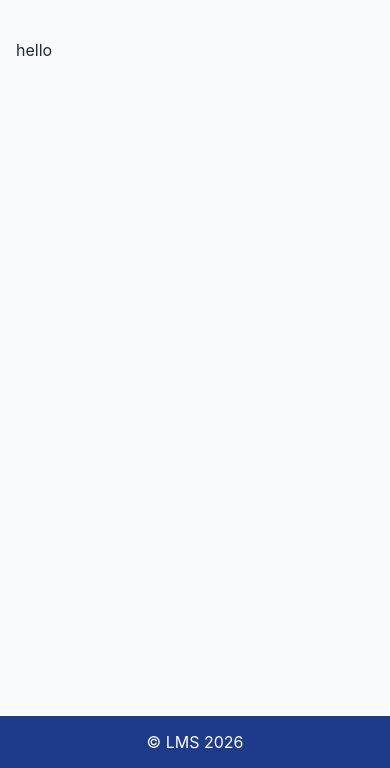
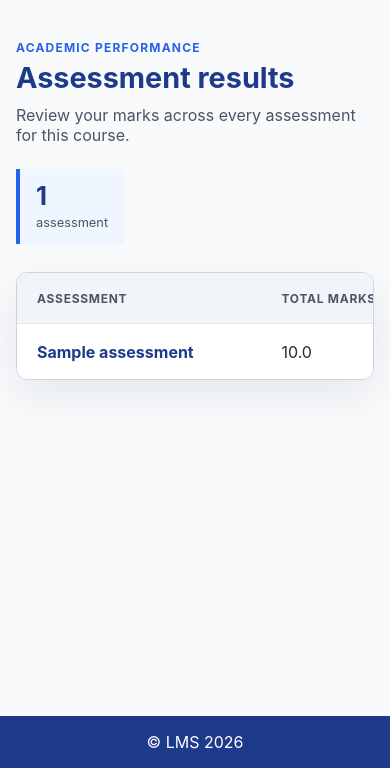
Before and after one commit to msameert/test, a Flask app: page /result/1 in a window 390 px wide. Shown: the part 76-844 px from the top of the page. Run offline with Flask 3, Linux system fonts and the light colour scheme; the visitor is signed in with stand-in values (Sample User, id 1); tables that the repository leaves empty hold one stand-in row (values such as "Sample post").

Commit message:
feat(student-results): implement course assessment results view
1. Conventional Commit title:
   feat(student-results): implement course assessment results view

2. Explain:
   - what problem this change fixes
   - The student result route previously loaded only a course object and the result template contained placeholder content, so students could not view assessment totals or their obtained marks.
   - why the change was necessary
   - Students need a course-specific results view that combines assessments with the marks belonging to the authenticated student.
   - important implementation details
   - The route validates the requested course, retrieves its assessments in ID order, and builds a marks_by_assessment mapping from the authenticated student's Studentmark records. The template renders released marks and a pending state for assessments without marks.

3. Organize implementation changes by area:
   Backend:
   - app.py — updated student_result() to identify the logged-in student, validate the requested course, query course assessments, build marks_by_assessment from the student's marks, and pass the result data to the template.
   - backend/api/restapi.py — adds a trailing newline after the existing marks submission endpoint; no endpoint behavior changed.

   Frontend:
   - templates/studentresult.html — replaced the placeholder with an assessment results page showing assessment titles, total marks, obtained marks, assessment count, and empty/pending states.
   - static/css/style.css — added responsive styling for the results page heading, summary count, results table, mark states, empty state, and mobile layout.

   Database:
   - No schema or migration changes were included in this staged diff. The route reads existing Course, Assessment, and Studentmark records.

4. Regression tests:
   - No automated test files were included in the staged diff.
   - Relevant manual checks are to open a student's course result page, verify assessments appear in ID order, confirm the logged-in student's marks are shown against the correct assessment, and confirm pending and no-assessment states render correctly.
   - Test results: not run in this repository for this change.

```diff
--- a/app.py
+++ b/app.py
@@ -211,9 +211,24 @@ def assessment_details(assessment_id):
 @app.route("/result/<int:course_id>")
 def student_result(course_id):
 
-    course = Course.query.get(course_id)
+    student = Student.query.filter_by(user_id=session["user_id"]).first()
 
-    return render_template("studentresult.html", course=course)
+    course = Course.query.filter_by(id=course_id).first()
+    if not course:
+        return "Course not found", 404
+
+    assessments = Assessment.query.filter_by(course_id=course_id).order_by(Assessment.id).all()
+    marks_by_assessment = {
+        mark.assessment_id: mark
+        for mark in Studentmark.query.filter_by(student_id=student.id).all()
+    }
+
+
+    return render_template(
+        "studentresult.html",
+        assessments=assessments,
+        marks_by_assessment=marks_by_assessment
+    )
 
 
 if __name__ == "__main__" :
--- a/static/css/style.css
+++ b/static/css/style.css
@@ -170,6 +170,137 @@ main {
     max-width: 1100px;
     margin: 0 auto;
     padding: 2rem 0 3rem;
+}
+
+.results-page {
+    padding: clamp(1rem, 4vw, 3rem) 0;
+}
+
+.results-heading {
+    display: flex;
+    align-items: flex-end;
+    justify-content: space-between;
+    gap: 1.5rem;
+    margin-bottom: 1.75rem;
+}
+
+.eyebrow {
+    margin: 0 0 0.45rem;
+    color: var(--secondary);
+    font-size: 0.75rem;
+    font-weight: 700;
+    letter-spacing: 0.1em;
+    text-transform: uppercase;
+}
+
+.results-heading h1 {
+    margin: 0;
+    color: var(--primary);
+    font-size: clamp(1.8rem, 4vw, 2.7rem);
+    line-height: 1.1;
+}
+
+.results-summary {
+    margin: 0.7rem 0 0;
+    color: var(--muted);
+}
+
+.results-count {
+    display: grid;
+    min-width: 7rem;
+    padding: 0.9rem 1rem;
+    border-left: 4px solid var(--secondary);
+    background: #eff6ff;
+    color: var(--primary);
+}
+
+.results-count strong {
+    font-size: 1.6rem;
+    line-height: 1;
+}
+
+.results-count span {
+    margin-top: 0.35rem;
+    color: var(--muted);
+    font-size: 0.8rem;
+}
+
+.results-table-wrap {
+    overflow-x: auto;
+    border: 1px solid var(--border);
+    border-radius: 0.75rem;
+    background: var(--surface);
+    box-shadow: var(--shadow);
+}
+
+.results-table {
+    width: 100%;
+    min-width: 38rem;
+    border-collapse: collapse;
+}
+
+.results-table th,
+.results-table td {
+    padding: 1.1rem 1.25rem;
+    border-bottom: 1px solid #e5e7eb;
+    text-align: left;
+}
+
+.results-table thead th {
+    background: #f1f5f9;
+    color: var(--muted);
+    font-size: 0.75rem;
+    letter-spacing: 0.06em;
+    text-transform: uppercase;
+}
+
+.results-table tbody th {
+    color: var(--primary);
+    font-weight: 700;
+}
+
+.results-table tbody tr:last-child th,
+.results-table tbody tr:last-child td {
+    border-bottom: 0;
+}
+
+.mark-value {
+    color: #047857;
+    font-weight: 700;
+}
+
+.mark-pending {
+    color: var(--muted);
+    font-size: 0.9rem;
+    font-style: italic;
+}
+
+.results-empty {
+    padding: 3rem 1.5rem;
+    border: 1px dashed var(--border);
+    background: var(--surface);
+    text-align: center;
+}
+
+.results-empty h2 {
+    margin: 0;
+    color: var(--primary);
+}
+
+.results-empty p {
+    margin: 0.6rem 0 0;
+    color: var(--muted);
+}
+
+@media (max-width: 640px) {
+    .results-heading {
+        align-items: flex-start;
+        flex-direction: column;
+    }
+
+    .results-count {
+        min-width: 6rem;
+    }
 }
 
 .panel {
--- a/templates/studentresult.html
+++ b/templates/studentresult.html
@@ -5,7 +5,55 @@
 
 
 
-<p>hello</p>
+
+<section class="results-page">
+    <div class="results-heading">
+        <div>
+            <p class="eyebrow">Academic performance</p>
+            <h1>Assessment results</h1>
+            <p class="results-summary">Review your marks across every assessment for this course.</p>
+        </div>
+        <div class="results-count" aria-label="Number of assessments">
+            <strong>{{ assessments|length }}</strong>
+            <span>assessment{{ 's' if assessments|length != 1 else '' }}</span>
+        </div>
+    </div>
+
+    {% if assessments %}
+    <div class="results-table-wrap">
+        <table class="results-table">
+            <thead>
+                <tr>
+                    <th scope="col">Assessment</th>
+                    <th scope="col">Total marks</th>
+                    <th scope="col">Marks obtained</th>
+                </tr>
+            </thead>
+            <tbody>
+                {% for assessment in assessments %}
+                {% set mark = marks_by_assessment.get(assessment.id) %}
+                <tr>
+                    <th scope="row">{{ assessment.title }}</th>
+                    <td>{{ assessment.total_marks|round(2) }}</td>
+                    <td>
+                        {% if mark and mark.obtained_marks is not none %}
+                            <span class="mark-value">{{ mark.obtained_marks|round(2) }}</span>
+                        {% else %}
+                            <span class="mark-pending">Not released</span>
+                        {% endif %}
+                    </td>
+                </tr>
+                {% endfor %}
+            </tbody>
+        </table>
+    </div>
+    {% else %}
+    <div class="results-empty">
+        <h2>No assessments yet</h2>
+        <p>Your assessment results will appear here once assessments are added.</p>
+    </div>
+    {% endif %}
+</section>
 
 
 
```
Also changed, not shown: backend/api/restapi.py (line endings or trailing spaces).
